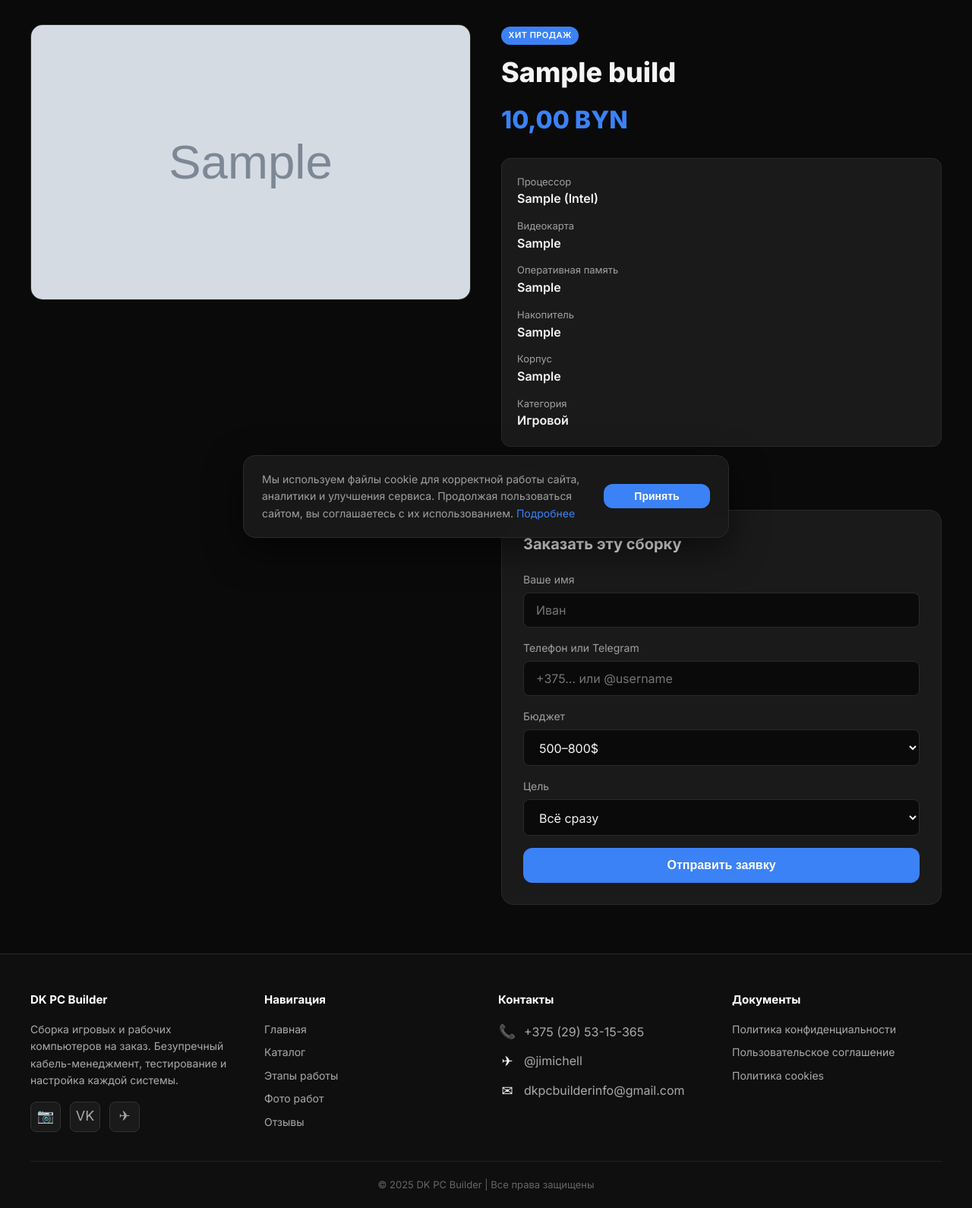
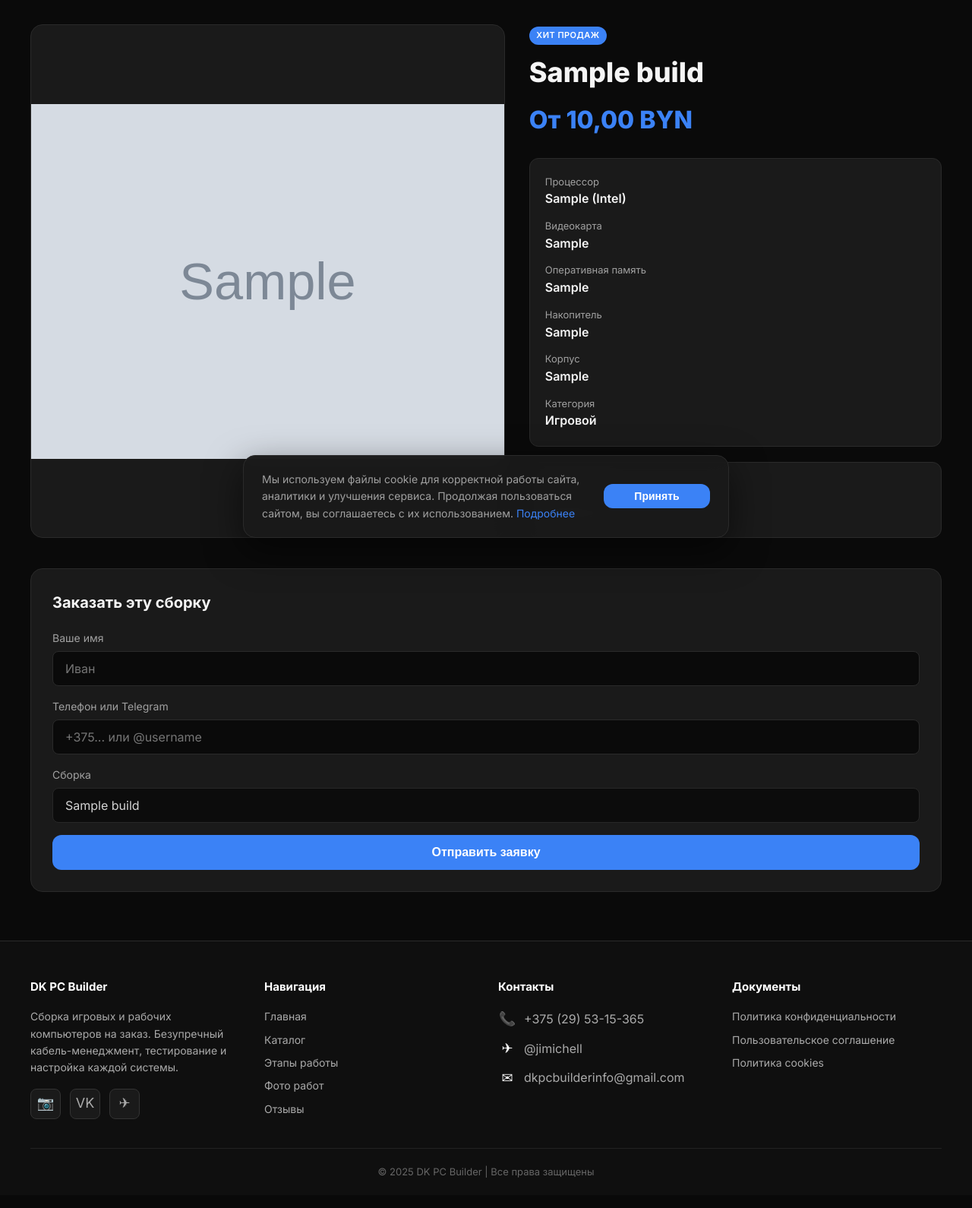
Before and after one commit to jimichel546/dkpcbuilder, a Django app: a page that uses templates/shop/build_detail.html in a window 1280 px wide. Shown: the part 72-1662 px from the top of the page at 76% size. After the commit the page ends 1622 px from the top, so only its background shows below. Run offline with Django 5.2, Linux system fonts and the light colour scheme; tables that the repository leaves empty hold one stand-in row (values such as "Sample post"); grey boxes marked "Sample" are stand-in pictures.

Commit message:
Fix picture at catalog and details

```diff
--- a/shop/views.py
+++ b/shop/views.py
@@ -8,7 +8,7 @@ from django.shortcuts import get_object_or_404, redirect, render
 from django.views.decorators.csrf import ensure_csrf_cookie
 from django.views.decorators.http import require_POST
 
-from .forms import ContactForm, OrderForm
+from .forms import BuildOrderForm, ContactForm, OrderForm
 from .models import Build, GalleryPhoto, Order, Review
 from .seo import absolute_media_url
 
@@ -40,14 +40,21 @@ def send_telegram_notification(order: Order) -> bool:
         return False
 
     build_name = order.build.name if order.build else 'Не выбрана'
-    text = (
-        f'🖥 Новая заявка на сборку ПК\n\n'
-        f'👤 Имя: {order.name}\n'
-        f'📞 Контакт: {order.contact}\n'
-        f'💰 Бюджет: {order.get_budget_display()}\n'
-        f'🎯 Цель: {order.get_purpose_display()}\n'
-        f'📦 Сборка: {build_name}\n'
-    )
+    if order.build:
+        text = (
+            f'🖥 Заявка на сборку «{build_name}»\n\n'
+            f'👤 Имя: {order.name}\n'
+            f'📞 Контакт: {order.contact}\n'
+        )
+    else:
+        text = (
+            f'🖥 Новая заявка на сборку ПК\n\n'
+            f'👤 Имя: {order.name}\n'
+            f'📞 Контакт: {order.contact}\n'
+            f'💰 Бюджет: {order.get_budget_display()}\n'
+            f'🎯 Цель: {order.get_purpose_display()}\n'
+            f'📦 Сборка: {build_name}\n'
+        )
     if order.comment:
         text += f'\n💬 Комментарий:\n{order.comment}'
 
@@ -74,6 +81,14 @@ def _is_ajax(request):
         or content_type == 'application/json'
         or content_type.startswith('application/json')
     )
+
+
+def _order_form_class(data):
+    if data.get('build'):
+        return BuildOrderForm
+    if 'budget' in data or 'purpose' in data:
+        return OrderForm
+    return ContactForm
 
 
 @ensure_csrf_cookie
@@ -127,7 +142,7 @@ def submit_order(request):
         except json.JSONDecodeError:
             return JsonResponse({'status': 'error', 'errors': {'__all__': ['Неверный JSON']}}, status=400)
 
-        form_class = ContactForm if 'budget' not in data and 'purpose' not in data else OrderForm
+        form_class = _order_form_class(data)
         form = form_class(data)
         if form.is_valid():
             order = form.save()
@@ -135,7 +150,7 @@ def submit_order(request):
             return JsonResponse({'status': 'ok'})
         return JsonResponse({'status': 'error', 'errors': form.errors}, status=400)
 
-    form_class = ContactForm if 'budget' not in request.POST and 'purpose' not in request.POST else OrderForm
+    form_class = _order_form_class(request.POST)
     form = form_class(request.POST)
     if form.is_valid():
         order = form.save()
--- a/static/shop/css/main.css
+++ b/static/shop/css/main.css
@@ -397,33 +397,74 @@ a:hover { color: var(--accent-hover); }
 .page-header h1 { font-size: clamp(1.75rem, 4vw, 2.5rem); font-weight: 800; }
 
 /* ── Build detail ── */
-.detail-layout {
+.detail-page {
+    padding: 2rem 0 4rem;
+}
+.detail-top {
     display: grid;
     grid-template-columns: 1fr;
-    gap: 2.5rem;
-    padding: 2rem 0 4rem;
+    gap: 2rem;
+    margin-bottom: 2.5rem;
+    align-items: stretch;
 }
-.detail-image {
+.detail-hero {
+    display: flex;
+    align-items: center;
+    justify-content: center;
     border-radius: var(--radius-lg);
     overflow: hidden;
     border: 1px solid var(--border);
-    aspect-ratio: 16/10;
     background: var(--surface);
+    min-height: 240px;
 }
-.detail-image img { width: 100%; height: 100%; object-fit: cover; }
-.detail-info h1 { font-size: clamp(1.75rem, 4vw, 2.25rem); font-weight: 800; margin-bottom: 0.5rem; }
+.detail-hero--clickable { cursor: zoom-in; }
+.detail-hero img {
+    display: block;
+    width: 100%;
+    height: auto;
+    object-fit: contain;
+}
+.detail-hero-placeholder {
+    width: 100%;
+    min-height: 240px;
+    font-size: 5rem;
+    display: flex;
+    align-items: center;
+    justify-content: center;
+}
+.detail-summary h1 { font-size: clamp(1.75rem, 4vw, 2.25rem); font-weight: 800; margin-bottom: 0.5rem; }
 .detail-price { font-size: 2rem; font-weight: 800; color: var(--accent); margin-bottom: 1.5rem; }
 .detail-specs {
     background: var(--surface);
     border: 1px solid var(--border);
     border-radius: var(--radius);
     padding: 1.25rem;
-    margin-bottom: 1.5rem;
+    margin-bottom: 0;
 }
 .detail-specs dt { font-size: 0.8125rem; color: var(--text-muted); margin-top: 0.75rem; }
 .detail-specs dt:first-child { margin-top: 0; }
 .detail-specs dd { font-weight: 600; }
-.detail-desc { color: var(--text-muted); margin-bottom: 2rem; line-height: 1.7; }
+.detail-desc-box {
+    background: var(--surface);
+    border: 1px solid var(--border);
+    border-radius: var(--radius);
+    padding: 1.25rem;
+    margin-top: 1.25rem;
+}
+.detail-desc-title {
+    font-size: 0.8125rem;
+    font-weight: 600;
+    color: var(--text-muted);
+    text-transform: uppercase;
+    letter-spacing: 0.05em;
+    margin-bottom: 0.75rem;
+}
+.detail-desc {
+    color: var(--text);
+    margin: 0;
+    line-height: 1.7;
+    font-size: 0.9375rem;
+}
 
 .order-form-box {
     background: var(--surface);
@@ -447,6 +488,15 @@ a:hover { color: var(--accent-hover); }
 .form-group input:focus, .form-group select:focus, .form-group textarea:focus {
     outline: none;
     border-color: var(--accent);
+}
+.form-control-readonly {
+    cursor: default;
+    color: var(--text-muted);
+    background: var(--surface);
+    opacity: 0.85;
+}
+.form-control-readonly:focus {
+    border-color: var(--border);
 }
 .form-error { background: #3d1f1f; border: 1px solid #8b3a3a; border-radius: 8px; padding: 0.75rem; color: #f5a9a9; font-size: 0.875rem; margin-bottom: 1rem; display: none; }
 .form-success { background: #1a3d2a; border: 1px solid #3a8b5a; border-radius: 8px; padding: 0.75rem; color: #a9f5c0; font-size: 0.875rem; margin-bottom: 1rem; display: none; }
@@ -708,7 +758,9 @@ main { flex: 1; }
     .builds-grid { grid-template-columns: repeat(2, 1fr); }
     .process-grid { grid-template-columns: repeat(2, 1fr); }
     .footer-grid { grid-template-columns: repeat(2, 1fr); }
-    .detail-layout { grid-template-columns: 1fr 1fr; }
+    .detail-top { grid-template-columns: 1.15fr 1fr; align-items: stretch; }
+    .detail-hero { height: 100%; }
+    .detail-hero img { height: 100%; }
     .feedback-layout { grid-template-columns: 1fr 1fr; gap: 3rem; align-items: center; }
 }
 
--- a/static/shop/js/main.js
+++ b/static/shop/js/main.js
@@ -105,6 +105,9 @@
                     successEl.textContent = successMessage;
                     successEl.style.display = 'block';
                     form.reset();
+                    form.querySelectorAll('[data-initial-value]').forEach(function (field) {
+                        field.value = field.dataset.initialValue;
+                    });
                 } else {
                     const errors = result.data.errors;
                     let msg = 'Ошибка отправки.';
--- a/templates/shop/build_detail.html
+++ b/templates/shop/build_detail.html
@@ -9,19 +9,21 @@
 {% block og_image %}{% if og_image %}<meta property="og:image" content="{{ og_image }}">{% endif %}{% endblock %}
 
 {% block content %}
-<div class="container detail-layout">
-    <div class="detail-image">
+<div class="container detail-page">
+    <div class="detail-top">
+        <div class="detail-hero{% if build.image %} detail-hero--clickable{% endif %}"
+             {% if build.image %}data-lightbox="{{ build.image.url }}" data-caption="{{ build.name }}"{% endif %}>
             {% if build.image %}
             <img src="{{ build.image.url }}" alt="{{ build.name }}">
             {% else %}
-        <div class="build-card-placeholder" style="height:100%;font-size:5rem;">🖥</div>
+            <div class="build-card-placeholder detail-hero-placeholder">🖥</div>
             {% endif %}
         </div>
 
-    <div class="detail-info">
+        <div class="detail-summary">
             {% if build.is_popular %}<span class="badge">Хит продаж</span>{% endif %}
             <h1>{{ build.name }}</h1>
-        <div class="detail-price">{{ build.price }} BYN</div>
+            <div class="detail-price">От {{ build.price }} BYN</div>
 
             <dl class="detail-specs">
                 <dt>Процессор</dt>
@@ -38,8 +40,14 @@
                 <dd>{{ build.get_category_display }}</dd>
             </dl>
 
+            <div class="detail-desc-box">
+                <h2 class="detail-desc-title">Описание</h2>
                 <p class="detail-desc">{{ build.description }}</p>
+            </div>
+        </div>
+    </div>
 
+    <div class="detail-body">
         <div class="order-form-box" id="order">
             <h2>Заказать эту сборку</h2>
             <div class="form-error" id="order-form-error"></div>
@@ -47,7 +55,6 @@
             <form id="build-order-form" action="{% url 'submit_order' %}" method="post">
                 {% csrf_token %}
                 <input type="hidden" name="build" value="{{ build.pk }}">
-                <input type="hidden" name="comment" value="{{ build.name }}">
                 <div class="form-group">
                     <label for="order-name">Ваше имя</label>
                     <input type="text" id="order-name" name="name" required placeholder="Иван">
@@ -57,22 +64,8 @@
                     <input type="text" id="order-contact" name="contact" required placeholder="+375... или @username">
                 </div>
                 <div class="form-group">
-                    <label for="order-budget">Бюджет</label>
-                    <select id="order-budget" name="budget" required>
-                        <option value="up_to_500">До 500$</option>
-                        <option value="500_800" selected>500–800$</option>
-                        <option value="800_1200">800–1200$</option>
-                        <option value="1200_plus">1200$+</option>
-                    </select>
-                </div>
-                <div class="form-group">
-                    <label for="order-purpose">Цель</label>
-                    <select id="order-purpose" name="purpose" required>
-                        <option value="games">Игры</option>
-                        <option value="work">Работа</option>
-                        <option value="study">Учёба</option>
-                        <option value="all" selected>Всё сразу</option>
-                    </select>
+                    <label for="order-build">Сборка</label>
+                    <input type="text" id="order-build" class="form-control-readonly" value="{{ build.name }}" data-initial-value="{{ build.name }}" readonly tabindex="-1" aria-readonly="true">
                 </div>
                 <button type="submit" class="btn btn-primary" style="width:100%;">Отправить заявку</button>
             </form>
--- a/templates/shop/catalog.html
+++ b/templates/shop/catalog.html
@@ -38,7 +38,7 @@
                     <span>GPU: {{ build.gpu }}</span>
                     <span>RAM: {{ build.ram }}</span>
                 </div>
-                <div class="build-price">{{ build.price }} BYN</div>
+                <div class="build-price">От {{ build.price }} BYN</div>
                 <div class="build-card-actions">
                     <a href="{% url 'build_detail' build.slug %}" class="btn btn-outline btn-sm">Подробнее</a>
                     <a href="{% url 'index' %}?build={{ build.slug }}#quiz" class="btn btn-primary btn-sm">Заказать</a>
```
Also changed, not shown: shop/forms.py (+19 -0 lines). Lines whose indentation alone changed are shown as unchanged.
